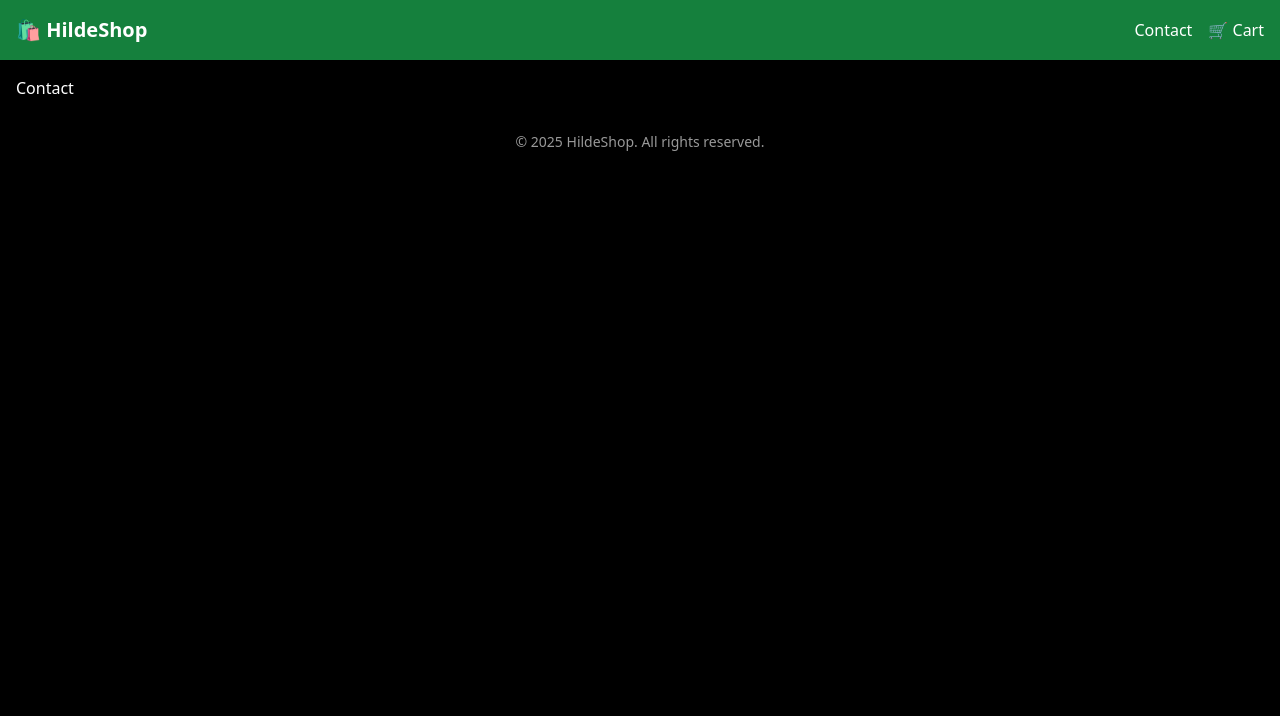
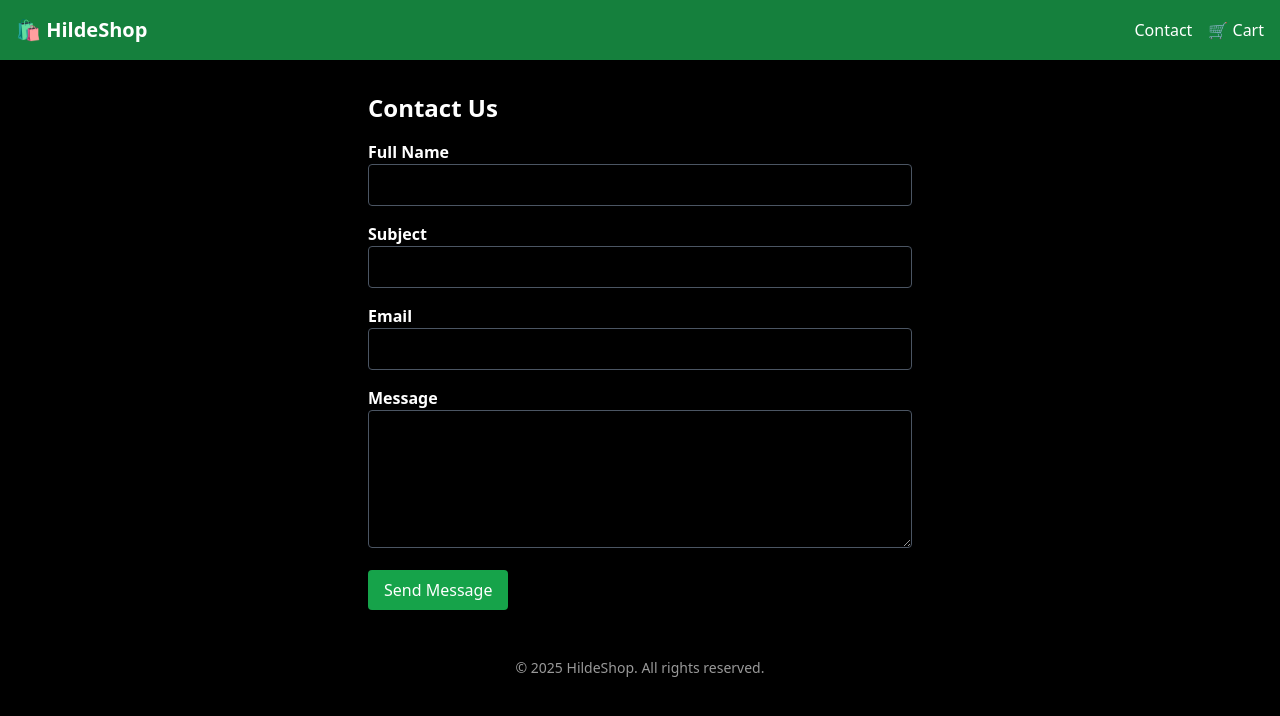
Before and after one commit to Entav78/jsfw-2025-hilde, a React (Vite) app: page /contact in a window 1280 px wide. Shown: the top 716 px of the page. Built offline with nearby package versions, Linux system fonts and the light colour scheme.

Commit message:
created a form in contact page

```diff
--- a/src/App.tsx
+++ b/src/App.tsx
@@ -1,10 +1,10 @@
-import { BrowserRouter as Router, Routes, Route } from 'react-router-dom'
-import Layout from './components/Layout/Layout'
-import Home from './pages/Home'
-import Product from './pages/Product'
-import Cart from './pages/Cart'
-import Contact from './pages/Contact'
-import CheckoutSuccess from './pages/CheckoutSuccess'
+import { BrowserRouter as Router, Routes, Route } from 'react-router-dom';
+import Layout from './components/Layout/Layout';
+import Home from './pages/Home';
+import Product from './pages/Product';
+import Cart from './pages/Cart';
+import CheckoutSuccess from './pages/CheckoutSuccess';
+import ContactPage from './pages/ContactPage';
 
 function App() {
   return (
@@ -14,12 +14,12 @@ function App() {
           <Route index element={<Home />} />
           <Route path="/product/:id" element={<Product />} />
           <Route path="/cart" element={<Cart />} />
-          <Route path="/contact" element={<Contact />} />
+          <Route path="/contact" element={<ContactPage />} />
           <Route path="/checkoutSuccess" element={<CheckoutSuccess />} />
         </Route>
       </Routes>
     </Router>
-  )
+  );
 }
 
-export default App
+export default App;
--- /dev/null
+++ b/src/pages/ContactPage.tsx
@@ -0,0 +1,145 @@
+import { useState } from 'react';
+import { toast } from 'react-hot-toast';
+
+interface FormData {
+  fullName: string;
+  subject: string;
+  email: string;
+  message: string;
+}
+
+interface FormErrors {
+  fullName?: string;
+  subject?: string;
+  email?: string;
+  message?: string;
+}
+
+export default function ContactPage() {
+  const [form, setForm] = useState<FormData>({
+    fullName: '',
+    subject: '',
+    email: '',
+    message: '',
+  });
+
+  const [errors, setErrors] = useState<FormErrors>({});
+  const emailRegex = /^[a-zA-Z0-9._%+-]+@[a-zA-Z0-9.-]+\.[a-zA-Z]{2,}$/;
+
+  const validate = (): boolean => {
+    const newErrors: FormErrors = {};
+
+    if (!form.fullName.trim().includes(' ')) {
+      toast.error('Please enter your full name (first and last).');
+    }
+    if (form.subject.trim().length < 3) {
+      newErrors.subject = 'Subject must be at least 3 characters.';
+    }
+    if (!emailRegex.test(form.email)) {
+      toast.error('Please enter a valid email address.');
+    }
+    if (form.message.trim().length < 10) {
+      newErrors.message = 'Message must be at least 10 characters.';
+    }
+
+    setErrors(newErrors);
+    return Object.keys(newErrors).length === 0;
+  };
+
+  const handleChange = (
+    e: React.ChangeEvent<HTMLInputElement | HTMLTextAreaElement>
+  ) => {
+    const { name, value } = e.target;
+    setForm((prev) => ({ ...prev, [name]: value }));
+  };
+
+  const handleSubmit = (e: React.FormEvent) => {
+    e.preventDefault();
+
+    if (validate()) {
+      toast.success('Message sent successfully!');
+      setForm({ fullName: '', subject: '', email: '', message: '' });
+      setErrors({});
+    } else {
+      toast.error('Please fix the errors in the form.');
+    }
+  };
+
+  return (
+    <div className="max-w-xl mx-auto p-4">
+      <h1 className="text-2xl font-bold mb-4">Contact Us</h1>
+      <form onSubmit={handleSubmit} className="space-y-4">
+        <div>
+          <label htmlFor="fullName" className="block font-semibold">
+            Full Name
+          </label>
+          <input
+            type="text"
+            name="fullName"
+            value={form.fullName}
+            onChange={handleChange}
+            className="w-full p-2 border border-gray-600 rounded bg-black text-white placeholder-gray-400 focus:outline-none focus:ring-2 focus:ring-green-600"
+          />
+          {errors.fullName && (
+            <p className="text-red-500 text-sm">{errors.fullName}</p>
+          )}
+        </div>
+
+        <div>
+          <label htmlFor="subject" className="block font-semibold">
+            Subject
+          </label>
+          <input
+            type="text"
+            name="subject"
+            value={form.subject}
+            onChange={handleChange}
+            className="w-full p-2 border border-gray-600 rounded bg-black text-white placeholder-gray-400 focus:outline-none focus:ring-2 focus:ring-green-600"
+          />
+          {errors.subject && (
+            <p className="text-red-500 text-sm">{errors.subject}</p>
+          )}
+        </div>
+
+        <div>
+          <label htmlFor="email" className="block font-semibold">
+            Email
+          </label>
+          <input
+            type="email"
+            name="email"
+            value={form.email}
+            onChange={handleChange}
+            className="w-full p-2 border border-gray-600 rounded bg-black text-white placeholder-gray-400 focus:outline-none focus:ring-2 focus:ring-green-600"
+          />
+          {errors.email && (
+            <p className="text-red-500 text-sm">{errors.email}</p>
+          )}
+        </div>
+
+        <div>
+          <label htmlFor="message" className="block font-semibold">
+            Message
+          </label>
+          <textarea
+            name="message"
+            value={form.message}
+            onChange={handleChange}
+            className="w-full p-2 border border-gray-600 rounded bg-black text-white placeholder-gray-400 focus:outline-none focus:ring-2 focus:ring-green-600"
+            rows={5}
+          />
+          {errors.message && (
+            <p className="text-red-500 text-sm">{errors.message}</p>
+          )}
+        </div>
+
+        <button
+          type="submit"
+          className="bg-green-600 text-white px-4 py-2 rounded hover:bg-green-700"
+        >
+          Send Message
+        </button>
+      </form>
+    </div>
+  );
+}
```
